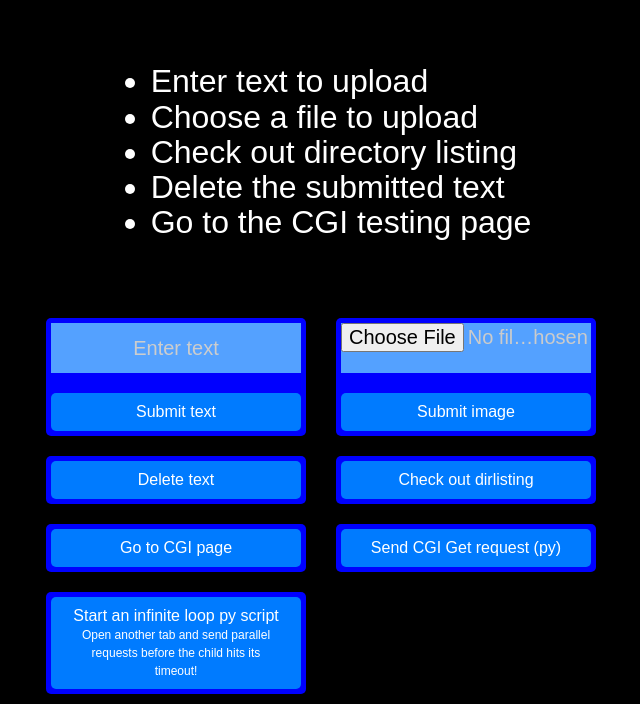
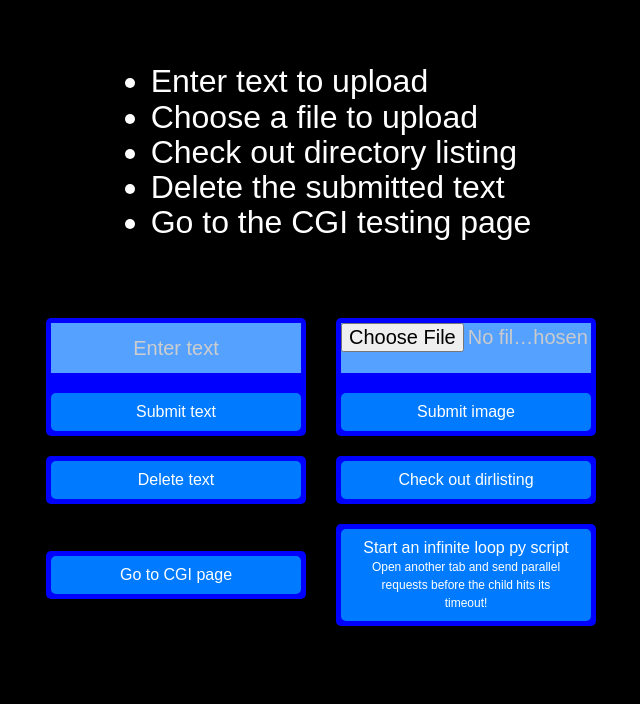
Before and after one commit to yarutiun/Webserv, a plain HTML site: page website/index.html in a window 1280 px wide. Shown: the part 399-1103 px from the top of the page, without its empty margins (319-959 px from the left). After the commit the page ends 1035 px from the top, so only its background shows below. Drawn offline with Linux system fonts and the light colour scheme.

Commit message:
Add pre-eval adjustments

```diff
--- a/website/index.html
+++ b/website/index.html
@@ -56,22 +56,11 @@
 					</a>
 				</div>
 				<div class="input-container_01">
-					<a href="/CGI/script.py">
-						<button class="button_01">Send CGI Get request (py)</button>
-					</a>
-				</div>
-			</div>
-
-			<div class="content_subgroup_01">
-
-				<div class="input-container_01">
 					<a href="/CGI/loop.py">
 						<button class="button_01">Start an infinite loop py script <br><tiny>Open another tab and send parallel requests before the child hits its timeout!</tiny></button>
 					</a>
 				</div>
 			</div>
-
-
 		</div>
 	</div>
 
```
Also changed, not shown: 1 other file.
